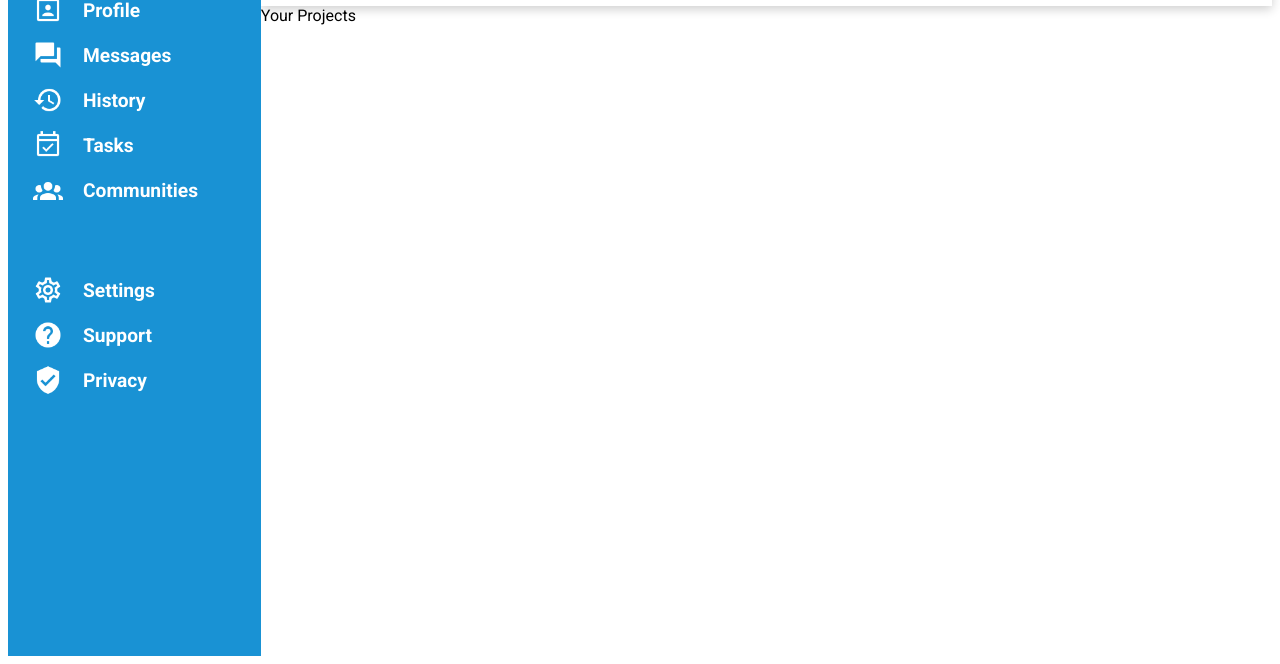
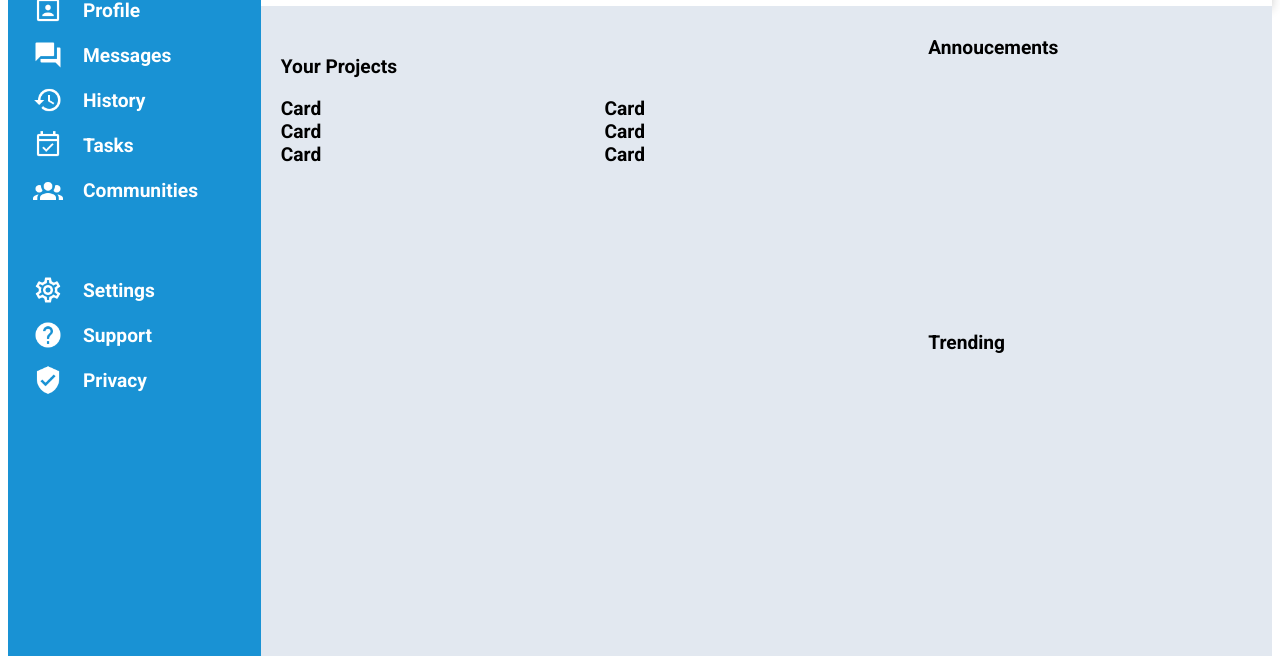
Before and after one commit to Nyanism/odin-dashboard, a plain HTML site: page index.html in a window 1280 px wide. Shown: the part 165-829 px from the top of the page. Drawn offline with Linux system fonts and the light colour scheme.

Commit message:
Implement grid for project cards

```diff
--- a/index.html
+++ b/index.html
@@ -67,7 +67,33 @@
         </div>
       </div>
 
-      <div class="main-content">Your Projects</div>
+      <div class="main-content">
+        <div class="your-projects">
+          <p>Your Projects</p>
+          <div class="project-cards">
+            <div class="card card-one">
+              Card
+            </div>
+            <div class="card card-two">
+              Card
+            </div>
+            <div class="card card-three">
+              Card
+            </div>
+            <div class="card card-four">
+              Card
+            </div>
+            <div class="card card-five">
+              Card
+            </div>
+            <div class="card card-six">
+              Card
+            </div>
+          </div>
+        </div>
+        <div class="announcements">Annoucements</div>
+        <div class="trending">Trending</div>
+      </div>
     </div>
   </body>
 </html>
--- a/styles.css
+++ b/styles.css
@@ -176,5 +176,39 @@
   grid-row: 2 / -1;
   grid-column: 2 / -1;
 
+  display: grid;
+  grid-template-columns: repeat(3, 1fr);
+  grid-template-rows: repeat(2, 1fr);
+
+  background-color: #E2E8F0;
+  font-size: 1.2rem;
   font-family: 'Roboto', sans-serif;
+
+  padding: 30px 20px;
 }
+
+.your-projects {
+  grid-row: 1 / -1;
+  grid-column: 1 / 3;
+
+  font-weight: 600;
+}
+
+.project-cards {
+  display: grid;
+  grid-template-columns: repeat(auto-fit, minmax(250px, 1fr));
+}
+
+.announcements {
+  grid-row: 1 / 2;
+  grid-column: 3 / 4;
+
+  font-weight: 600;
+}
+
+.trending {
+  grid-row: 2 / -1;
+  grid-column: 3 / 4;
+
+  font-weight: 600;
+}
```
